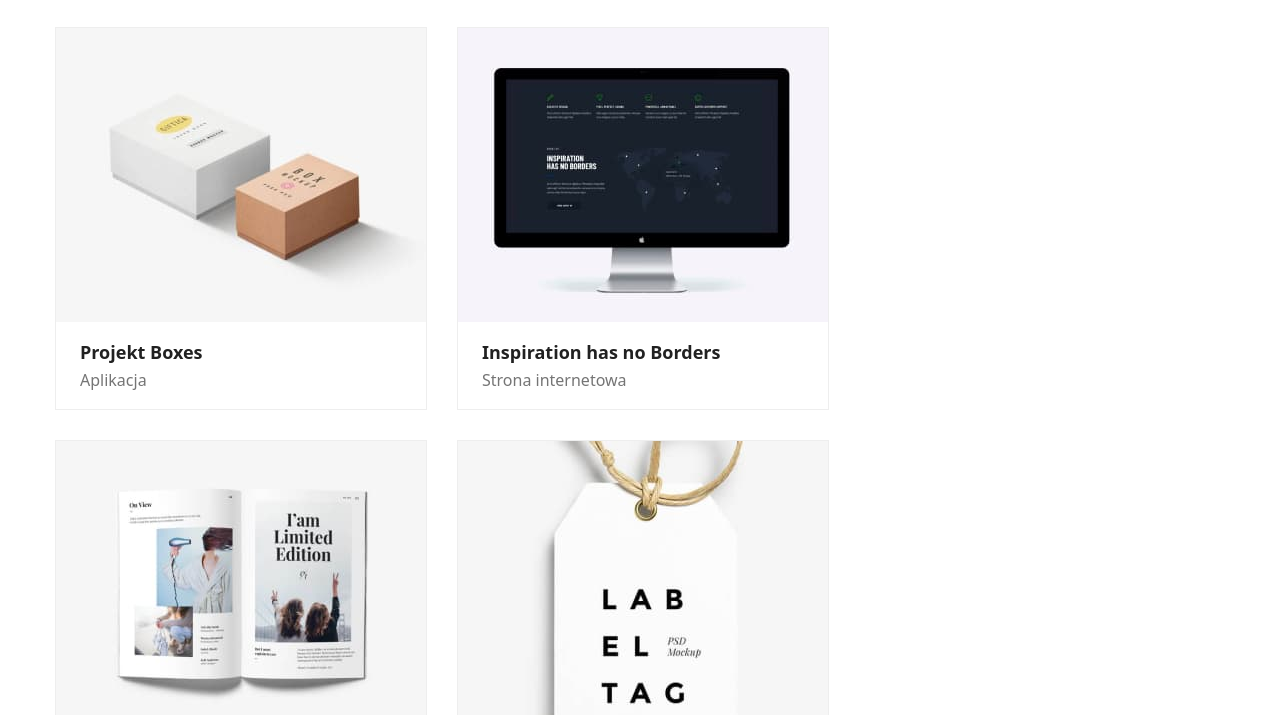
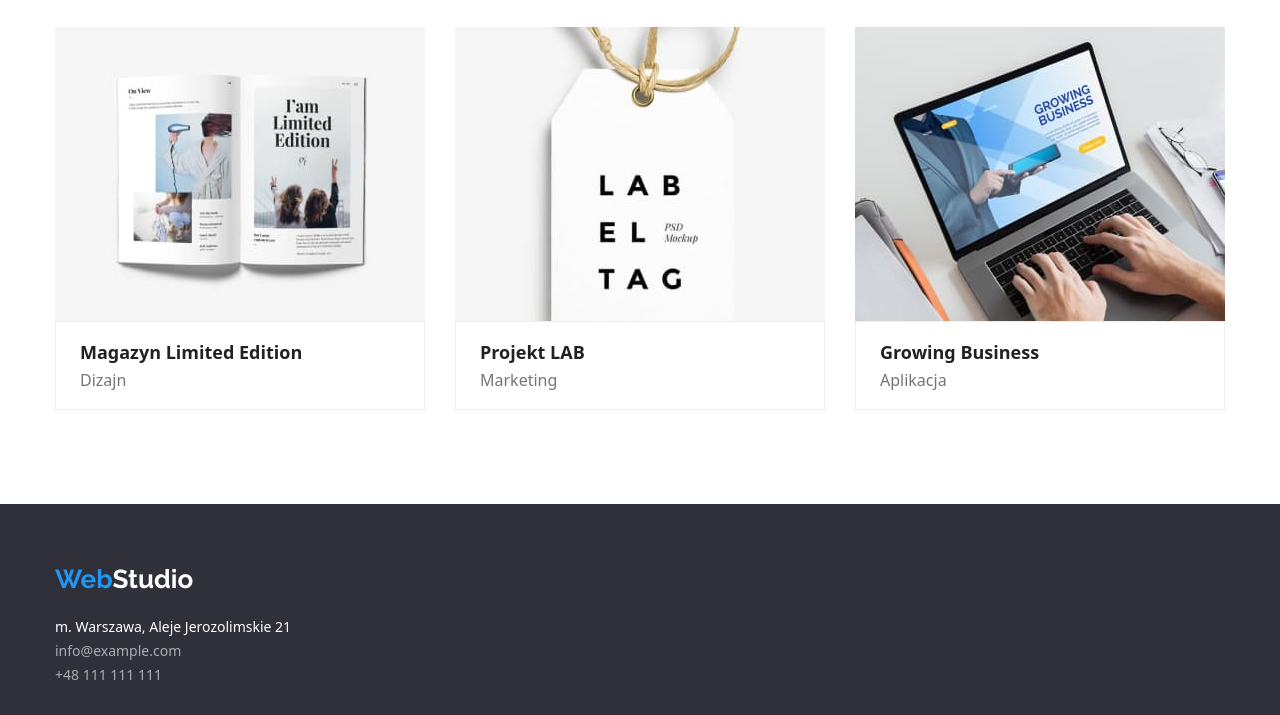
Before and after one commit to DawidCzyzewski/goit-markup-hw-08-responsywna, a plain HTML site: page portfolio.html in a window 1280 px wide. Shown: the part 1052-1767 px from the top of the page. Drawn offline with Linux system fonts and the light colour scheme.

Commit message:
poprawiony problem z portfolio
Elementy nie mieściły się po trzy w rzędzie z tego powodu, że ramka była również wokół zdjęć a nie tylko wokół podpisu

```diff
--- a/css/styles.css
+++ b/css/styles.css
@@ -248,10 +248,11 @@ img {
   flex-wrap: wrap;
   padding: 0;
   gap: 30px;
-  flex-basis: calc((100% - 60px) / 3);
 }
-.portfolio-element {
+
+.portfolio-projects-describe {
   border: 1px solid #eeeeee;
+  /* flex-basis: calc((100% - 60px) / 3); */
 }
 .button:hover,
 .button:focus {
```
